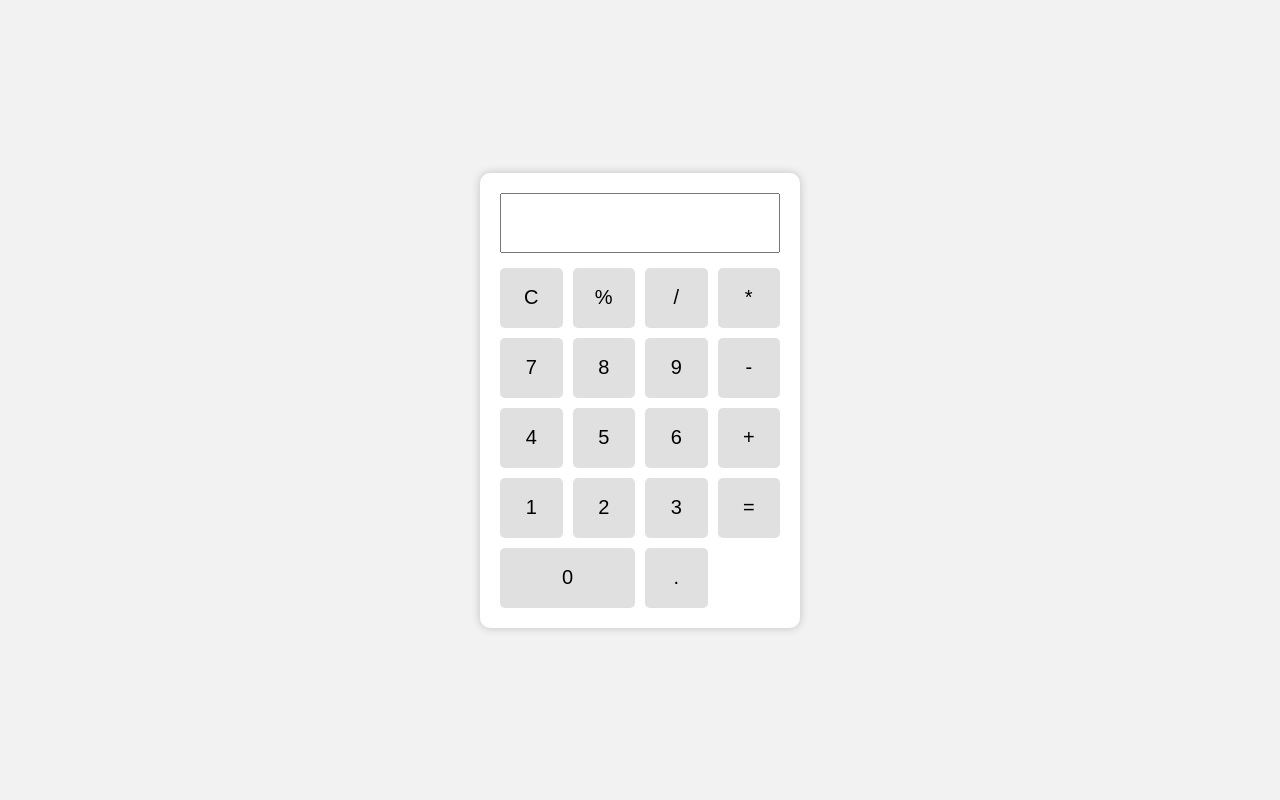
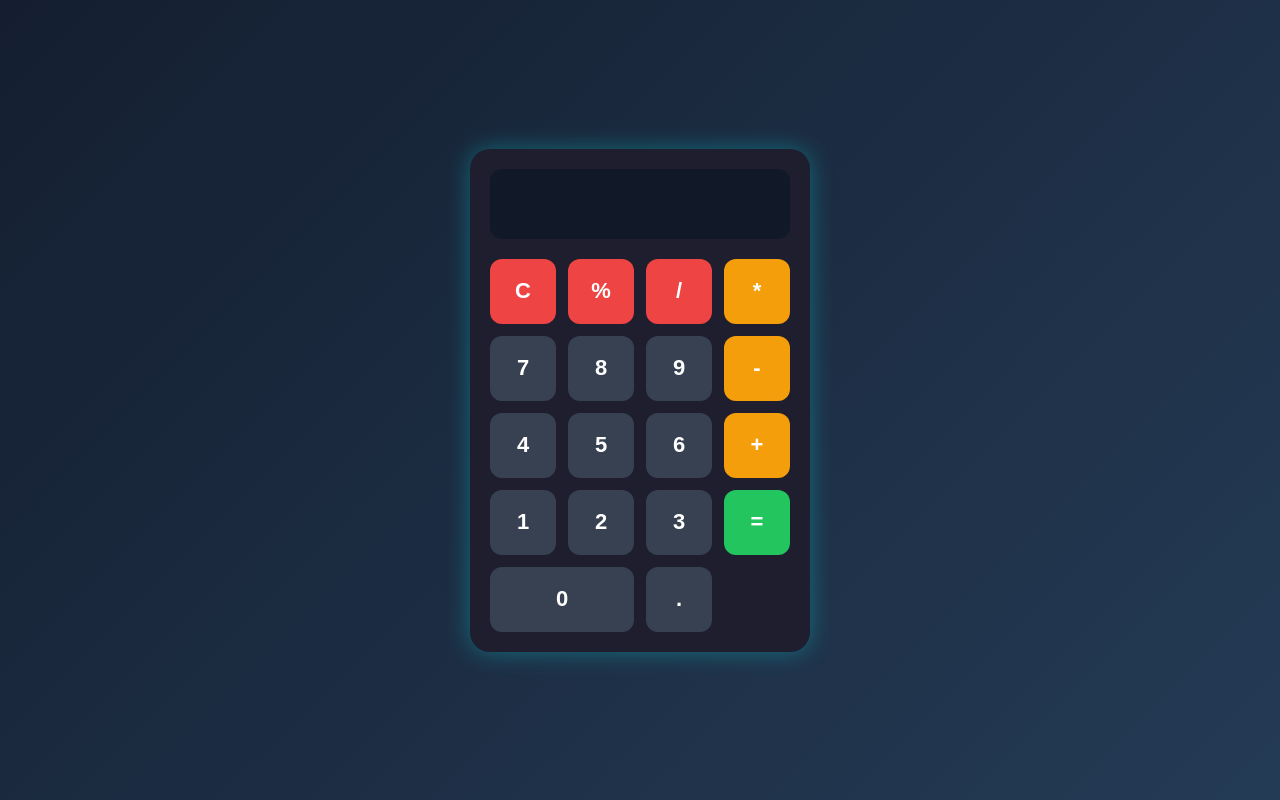
Before and after one commit to iamkarthik2004/Odin-Project-Calculator, a plain HTML site: page index.html in a window 1280 px wide. Drawn offline with Linux system fonts and the light colour scheme.

Commit message:
Update style.css

```diff
--- a/style.css
+++ b/style.css
@@ -1,54 +1,112 @@
-*{
-    margin:0;
-    padding:0;
-    box-sizing:border-box;
-    font-family:Arial,sans-serif;
+/* Reset */
+* {
+    margin: 0;
+    padding: 0;
+    box-sizing: border-box;
 }
 
-body{
-    display:flex;
-    justify-content:center;
-    align-items:center;
-    height:100vh;
-    background:#f2f2f2;
+/* Body */
+body {
+    height: 100vh;
+    display: flex;
+    justify-content: center;
+    align-items: center;
+    font-family: Arial, sans-serif;
+    background: linear-gradient(135deg, #141e30, #243b55);
 }
 
-.calculator{
-    background:white;
-    padding:20px;
-    border-radius:10px;
-    box-shadow:0 0 10px rgba(0,0,0,0.2);
-    width:320px;
+/* Calculator Container */
+.calculator {
+    width: 340px;
+    background: #1e1e2f;
+    padding: 20px;
+    border-radius: 20px;
+    box-shadow: 0 0 25px rgba(0, 255, 255, 0.3);
 }
 
-#display{
-    width:100%;
-    height:60px;
-    font-size:24px;
-    text-align:right;
-    padding:10px;
-    margin-bottom:15px;
+/* Display */
+#display {
+    width: 100%;
+    height: 70px;
+    border: none;
+    outline: none;
+    border-radius: 12px;
+    background: #111827;
+    color: #00ffff;
+    font-size: 30px;
+    text-align: right;
+    padding: 15px;
+    margin-bottom: 20px;
 }
 
-.buttons{
-    display:grid;
-    grid-template-columns:repeat(4,1fr);
-    gap:10px;
+/* Button Grid */
+.buttons {
+    display: grid;
+    grid-template-columns: repeat(4, 1fr);
+    gap: 12px;
 }
 
-button{
-    height:60px;
-    font-size:20px;
-    border:none;
-    border-radius:5px;
-    cursor:pointer;
-    background:#e0e0e0;
+/* General Button Style */
+button {
+    height: 65px;
+    border: none;
+    border-radius: 12px;
+    font-size: 22px;
+    font-weight: bold;
+    cursor: pointer;
+    transition: all 0.2s ease;
 }
 
-button:hover{
-    background:#d0d0d0;
+/* Control Buttons */
+button:nth-child(1),
+button:nth-child(2),
+button:nth-child(3) {
+    background-color: #ef4444;
+    color: white;
 }
 
-.zero{
-    grid-column:span 2;
+/* Operator Buttons */
+button:nth-child(4),
+button:nth-child(8),
+button:nth-child(12),
+button:nth-child(16) {
+    background-color: #f59e0b;
+    color: white;
 }
+
+/* Number Buttons */
+button:nth-child(5),
+button:nth-child(6),
+button:nth-child(7),
+button:nth-child(9),
+button:nth-child(10),
+button:nth-child(11),
+button:nth-child(13),
+button:nth-child(14),
+button:nth-child(15),
+button:nth-child(17),
+button:nth-child(18) {
+    background-color: #374151;
+    color: white;
+}
+
+/* Equal Button */
+button:nth-child(16) {
+    background-color: #22c55e;
+}
+
+/* Zero Button */
+.zero {
+    grid-column: span 2;
+}
+
+/* Hover Effect */
+button:hover {
+    transform: scale(1.05);
+    opacity: 0.9;
+}
+
+/* Click Effect */
+button:active {
+    transform: scale(0.95);
+}
```
